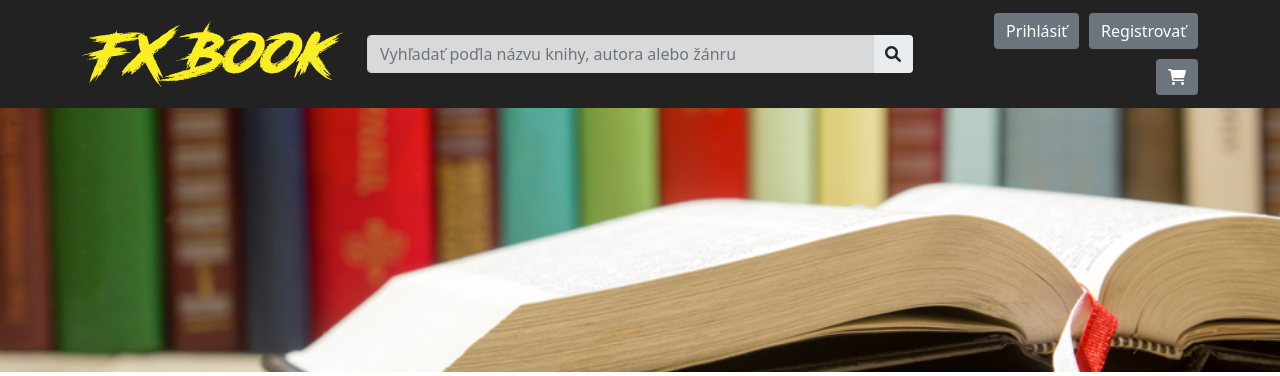
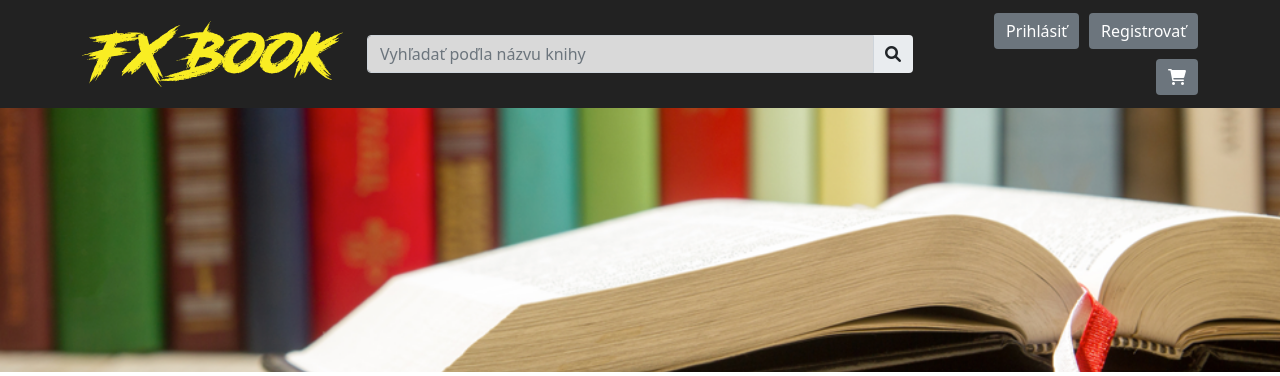
Before and after one commit to Roman-24/Eshop_books_r, a Laravel app: page /payment in a window 1280 px wide. Shown: the top 376 px of the page. Run offline with Laravel 8, Linux system fonts and the light colour scheme.

Commit message:
Top search

```diff
--- a/resources/views/layout/partials/header.blade.php
+++ b/resources/views/layout/partials/header.blade.php
@@ -5,13 +5,16 @@
                 <img src="{{ asset('assets/logo.svg') }}" alt="Logo" width="70px" height="70px">
             </a>
             <div class="col-12 col-md-6">
+                <form action="{{ route("search.store") }}" method="POST">
+                @csrf <!-- {{ csrf_field() }} -->
                     <div class="input-group">
-                    <input type="search" class="form-control" placeholder="Vyhľadať poďla názvu knihy, autora alebo žánru" aria-label="Search"
+                        <input type="search" class="form-control" placeholder="Vyhľadať poďla názvu knihy" aria-label="Search"
                                aria-describedby="search-addon"/>
                         <span class="input-group-text border-0" id="search-addon">
                             <i class="fas fa-search"></i>
                         </span>
                     </div>
+                </form>
             </div>
             <div class="col-12 col-md-3 buttons">
                 @auth
```
Lines whose indentation alone changed are shown as unchanged.
